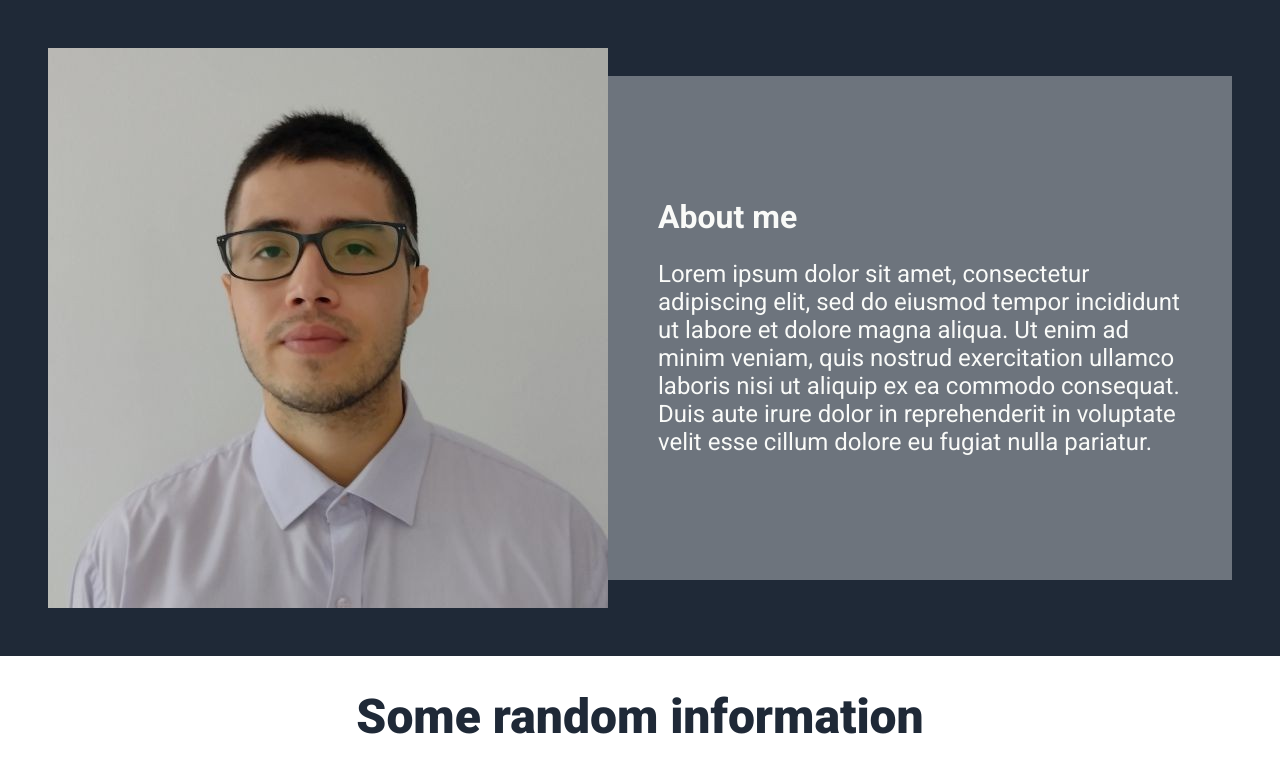
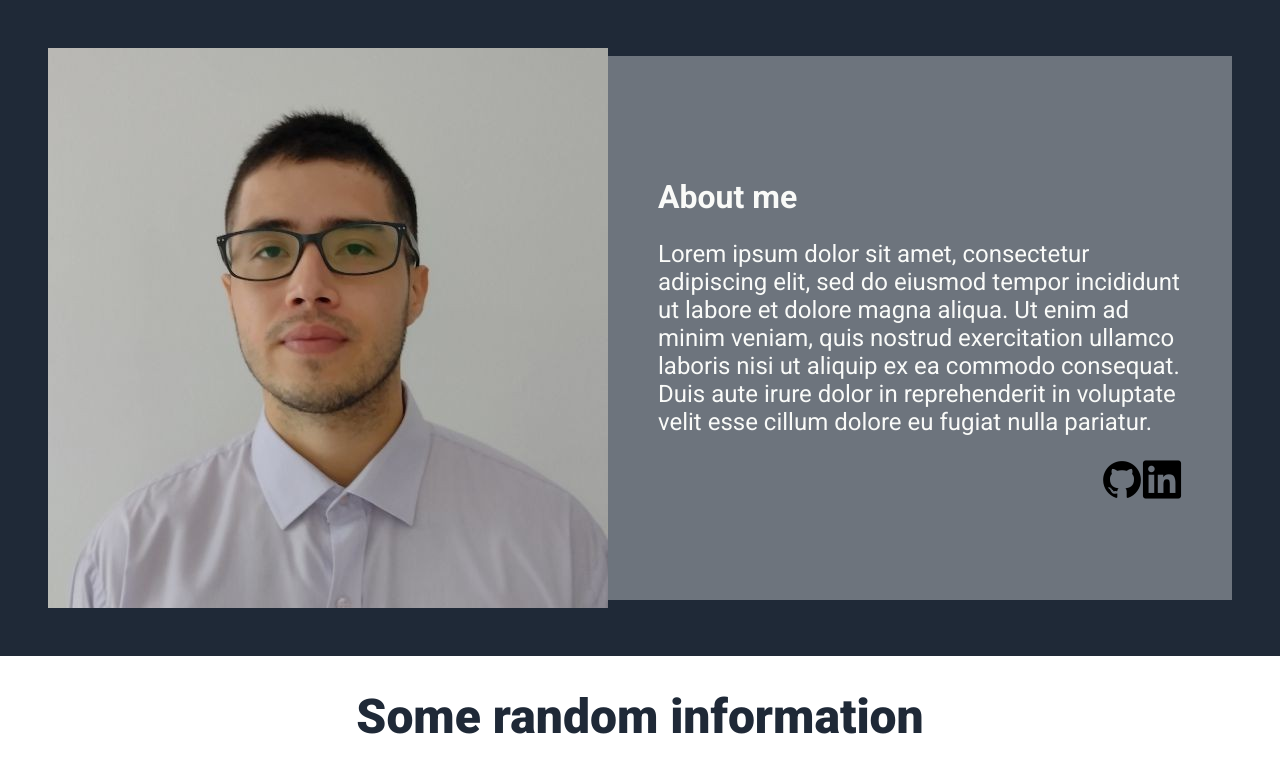
Before and after one commit to leoncol/top-homepage, a website built with webpack: page src/template.html in a window 1280 px wide. Shown: the top 774 px of the page. Built offline with nearby package versions, Linux system fonts and the light colour scheme; a web font is replaced by a local one.

Commit message:
Change layout to grid

```diff
--- a/src/styles.css
+++ b/src/styles.css
@@ -1,14 +1,16 @@
 html {
    margin: 0;
    padding: 0;
+   height: 100%
 }
 
 body {
-   display: flex;
-   flex-direction: column;
+   display: grid;
+   grid-template-rows: 1fr 1fr 1fr;
    font-family: 'Roboto', sans-serif;
    margin: 0;
    padding: 0;
+   min-height: 100%
 }
 
 ul {
@@ -24,12 +26,25 @@ a {
    color: black;
 }
 
+.devicon-linkedin-plain, .devicon-github-original{
+   color: black;
+   font-size: 2.5rem;
+}
+
 .hero{
    background-color: #1f2937;
    display: flex;
    justify-content: center;
-   max-width: 100%;
+   align-items: center;
    padding: 3rem;
+   flex-basis: 80rem;
+   flex-wrap: wrap;
+}
+
+.contact-icons {
+   grid-column: 2 / 3;
+    display: grid;
+    grid-template-columns: 1fr 1fr;
 }
 
 .hero2 {
@@ -163,9 +178,20 @@ a {
 .placeholder {
    padding: 100px 50px;
    background-color: #6d747d;
+   display: flex;
+   flex-direction: column;
+   align-content: space-around;
    color: #f9faf8;
-   max-width: 1000px;
 }
+
+
+.placeholder-icon-container {
+   display: grid;
+   grid-template-columns: 1fr;
+   grid-row: 3 / 4;
+   grid-column: 3 / 4;
+}
+
 
 .profilepicture {
    height: auto;
--- a/src/template.html
+++ b/src/template.html
@@ -23,8 +23,12 @@
           aliqua. Ut enim ad minim veniam, quis nostrud exercitation ullamco laboris nisi ut aliquip ex ea commodo consequat.
           Duis aute irure dolor in reprehenderit in voluptate velit esse cillum dolore eu fugiat nulla pariatur.</p>
       </div>
-      <div class="placeholer-icon-container">
+      <div class="placeholder-icon-container">
+        <div class="contact-icons">
+          <i class="devicon-github-original"></i>
+          <i class="devicon-linkedin-plain"></i>
 
+        </div>
       </div>
     </div>
     </div>
```
